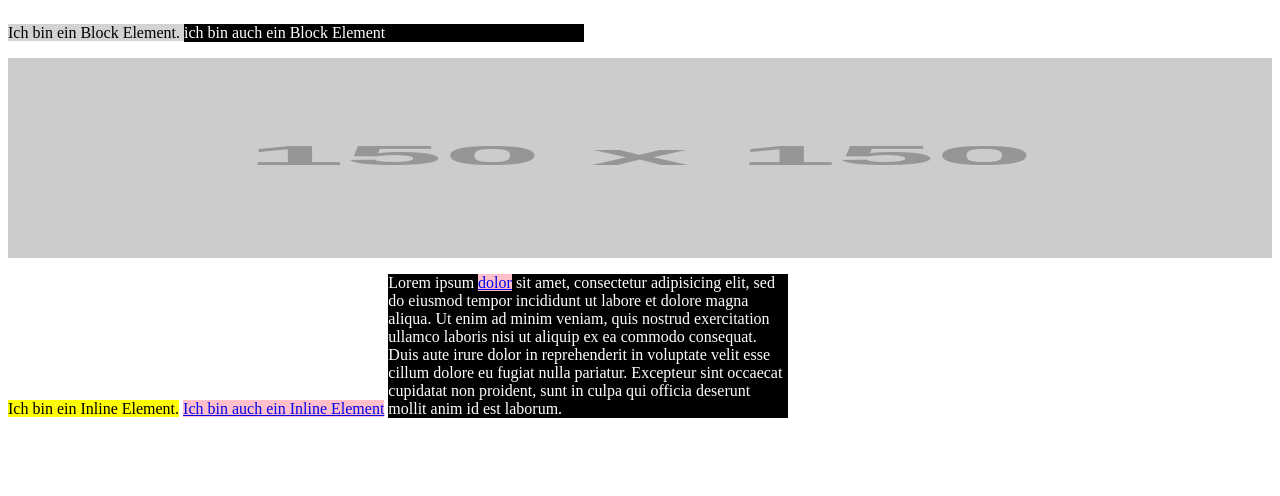
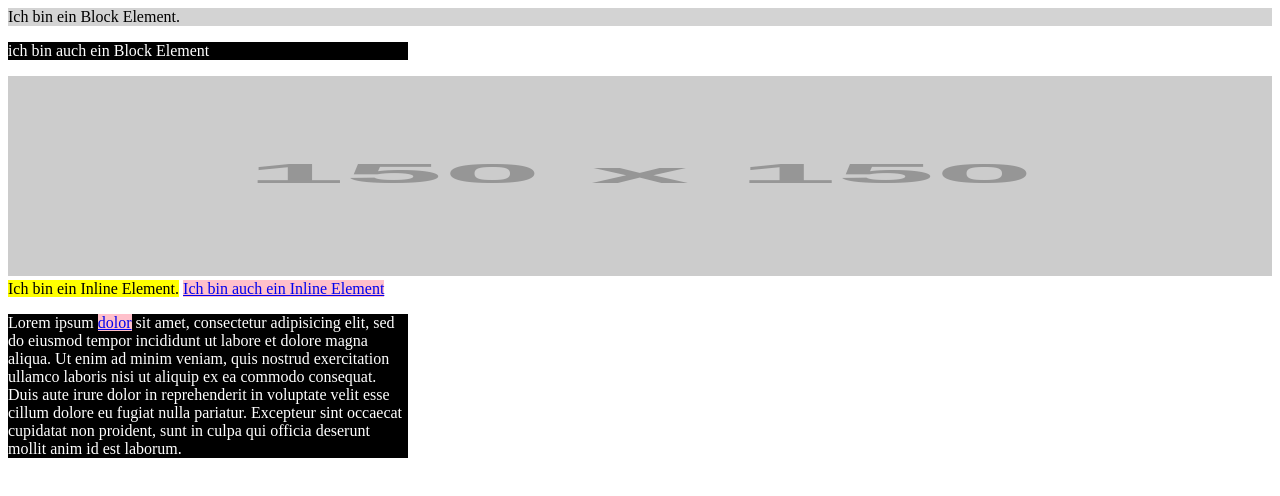
Before and after one commit to ClaudiaBerlin/elemente, a plain HTML site: page index.html in a window 1280 px wide. Drawn offline with Linux system fonts and the light colour scheme; placeholder pictures from the web are drawn by us.

Commit message:
ursprung

```diff
--- a/style.css
+++ b/style.css
@@ -1,18 +1,15 @@
 div{
 	background:  lightgray;
-	display: inline;
 }
 
 p{
 	background: black;
 	color:  white;
-	display: inline-block;
 	width: 400px;
 }
 
 span{
 	background: yellow;
-	height: 3000px;
 }
 
 a{
@@ -20,11 +17,6 @@ a{
 }
 
 img{
-	display: block;
 	width: 100%;
 	height: 200px;
 }
-
-p a{
-	display:
-}
```
